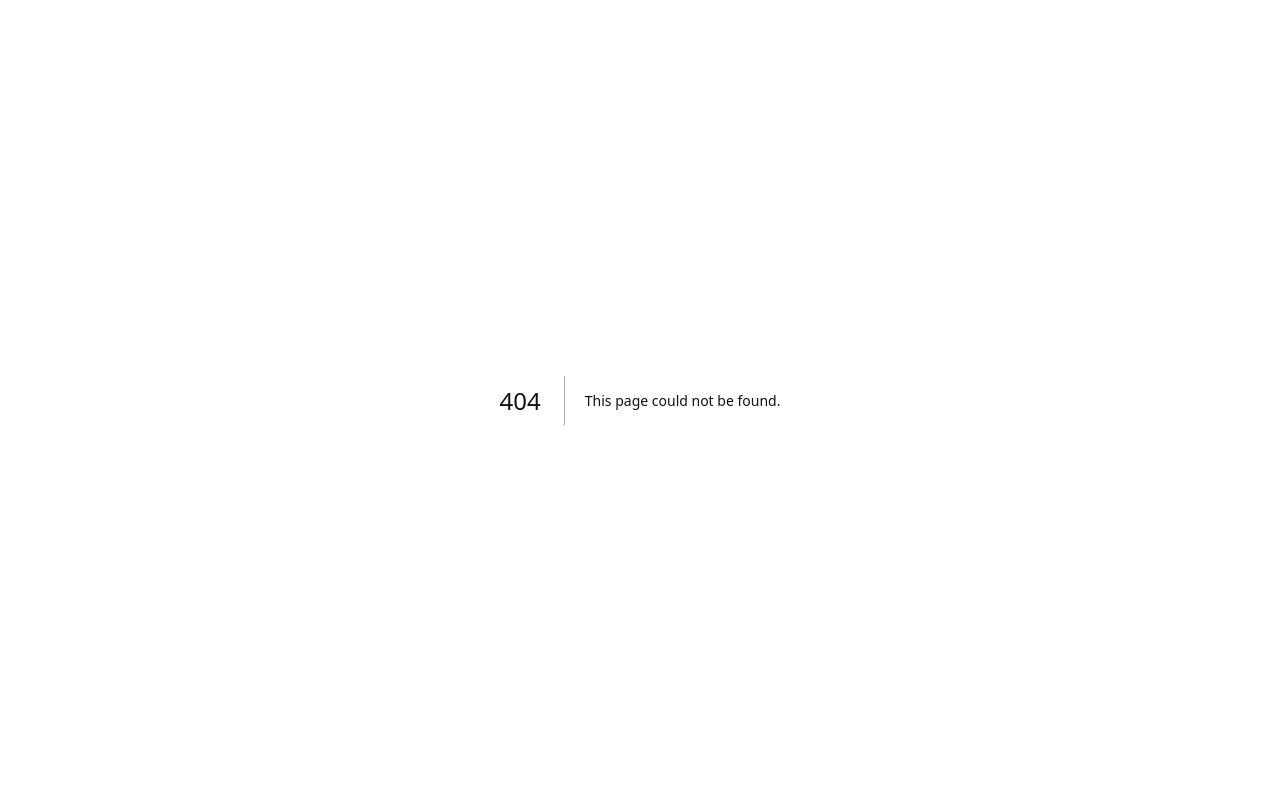
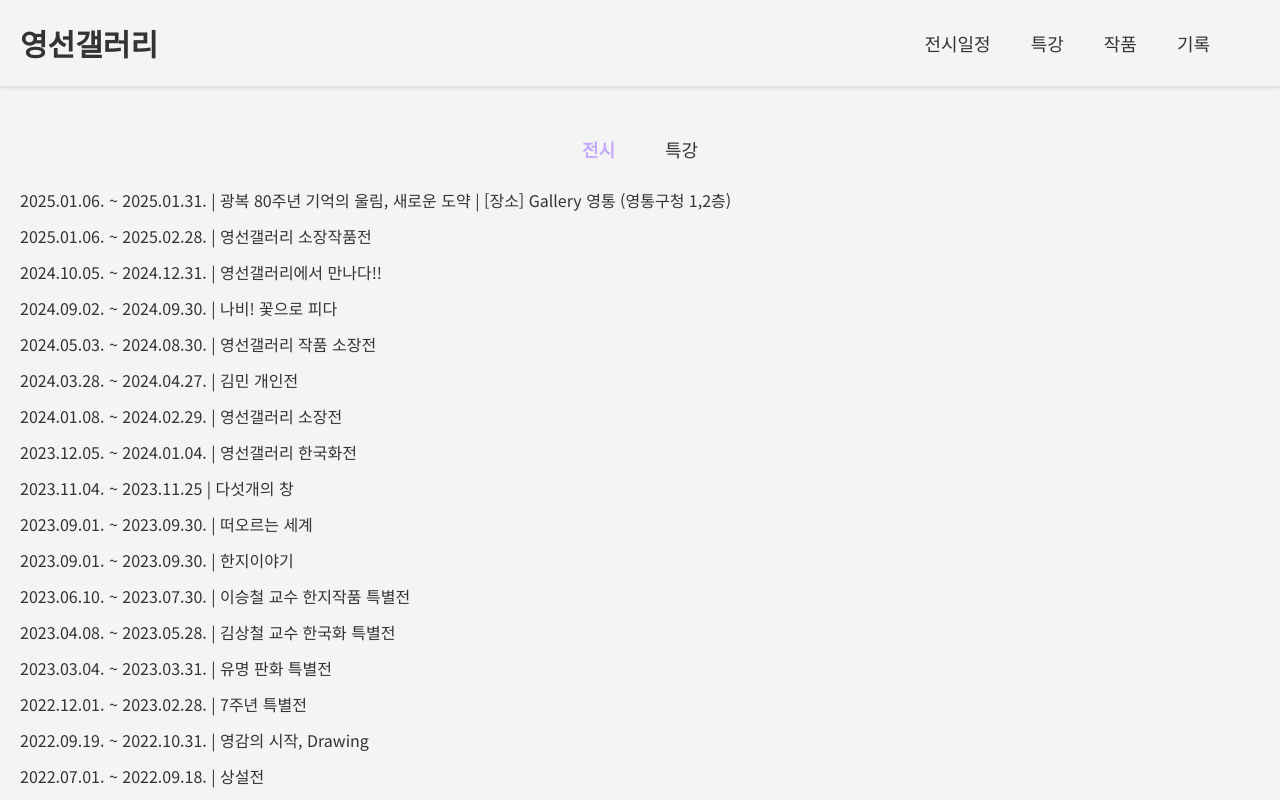
Before and after one commit to youngsungallery/youngsun_web, a Next.js app: page /Historypage in a window 1280 px wide. Before the commit this address had no page. Shown: the top 800 px of the page. Built offline with nearby package versions, Linux system fonts and the light colour scheme.

Commit message:
2025.02.11 / 기록페이지 로딩 오류 수정

```diff
--- a/src/components/Header.jsx
+++ b/src/components/Header.jsx
@@ -18,7 +18,7 @@ const Header = () => {
               <li><a href="/" aria-label="홈 페이지로 이동">전시일정</a></li>
               <li><a href="/video" aria-label="특강 페이지로 이동">특강</a></li>
               <li><a href="/artwork" aria-label="작품리스트 페이지로 이동">작품</a></li>
-              <li><a href="/history" aria-label="기록 페이지로 이동">기록</a></li>
+              <li><a href="/Historypage" aria-label="기록 페이지로 이동">기록</a></li>
             </ul>
           </nav>
         </div>
--- /dev/null
+++ b/src/pages/Historypage.js
@@ -0,0 +1,16 @@
+import Footer from '@/components/Footer'
+import Header from '@/components/Header'
+import History from '@/components/History'
+import React from 'react'
+
+const Historypage = () => {
+  return (
+    <div>
+        <Header />
+        <History />
+        <Footer />
+    </div>
+  )
+}
+
+export default Historypage
```
Also changed, not shown: src/pages/History.js (deleted, +0 -16 lines).
